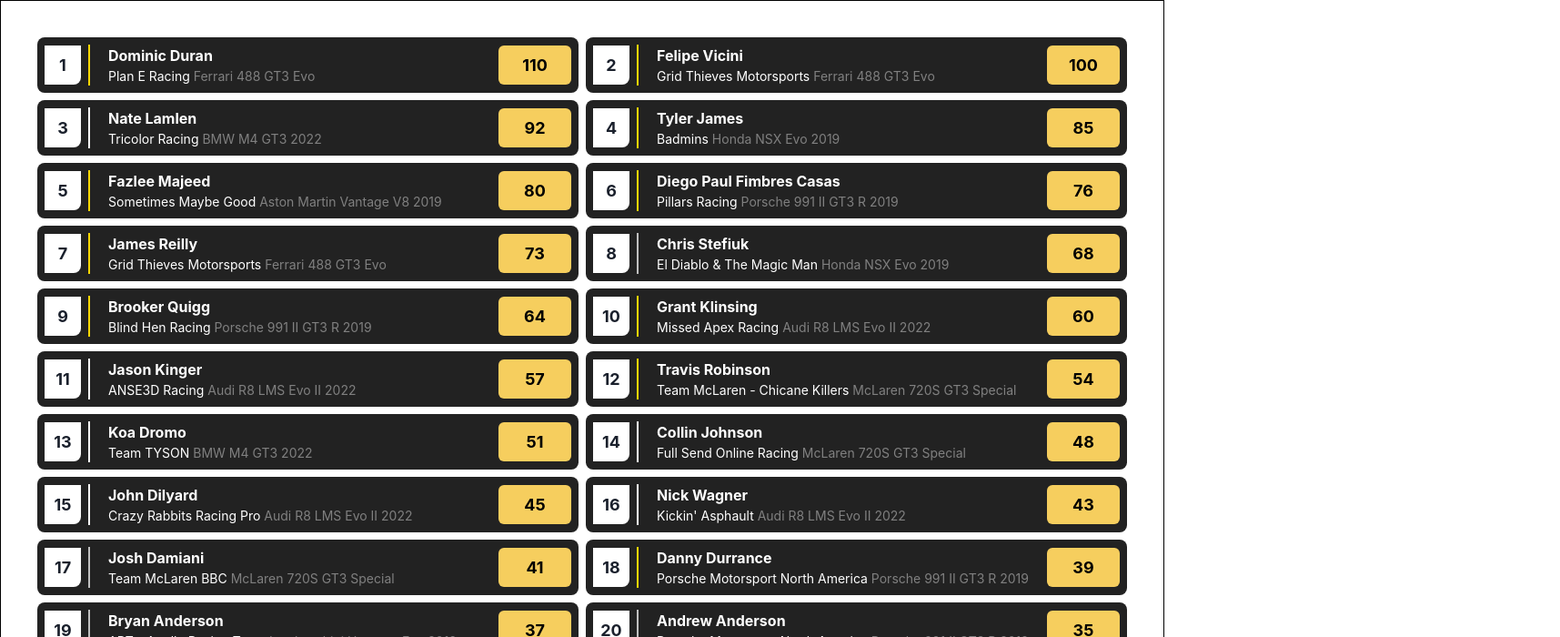
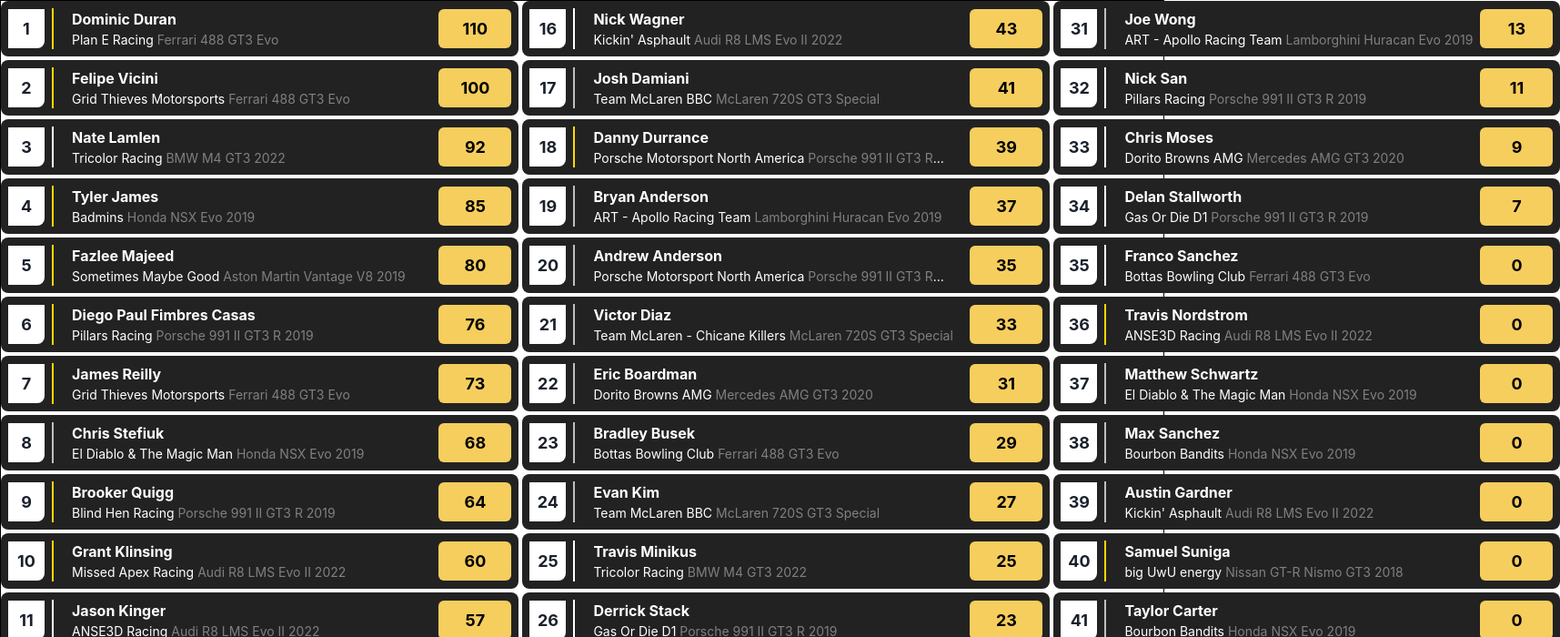
Before and after one commit to jarques/sra-standing, a Next.js app: page / in a window 1280 px wide. Shown: the top 700 px of the page at 91% size, 1715 px wide, since content can reach past the window. Built offline with nearby package versions, Linux system fonts and the light colour scheme.

Commit message:
Better grid

```diff
--- a/pages/index.js
+++ b/pages/index.js
@@ -1,6 +1,8 @@
 // pages/index.js
 import Head from 'next/head'
-import { Text, HStack, Stack, SimpleGrid } from '@chakra-ui/react'
+import { useRouter } from 'next/router'
+import { Box, Text, HStack, Stack, SimpleGrid, Grid, GridItem, Flex } from '@chakra-ui/react'
+
 const carList = {0: "Porsche 991 GT3",
            1: "Mercedes AMG GT3",
            2: "Ferrari 488 GT3",
@@ -45,16 +47,16 @@
 
 export default function Home(props) {
   const driver_standings = props['Driver Standings']
-  const num = '1'
   return (
     <Box height='1080px' border='1px solid #000'>
       <Head>
         <title>KindaCode.com</title>
       </Head>
-      <SimpleGrid p='10' columns='2' spacing={2}>
+      <Flex direction={'column'} wrap='wrap' height='1000px' width='1660px'>
       {driver_standings &&
         driver_standings.map((driver, i) => (
-          <HStack key={i} bgColor='#222222' p={'2'} rounded='lg'>
+
+          <HStack key={i} bgColor='#222222' p={'2'} rounded='lg' maxW='580px' mb='1' mr='1'>
             <Box
               bgColor="#FFF"
               width="40px"
@@ -67,7 +69,7 @@
             </Box>
             <Box flex='1' color='#fff' borderLeft='2px solid' borderColor={driver.class} pl='5'>
               <Text fontWeight={'bold'}>{driver.driver}</Text>
-              <Text fontSize={'sm'}>{driver.team} <Text fontSize={'sm'} as='span' color='grey'>{driver.car}</Text></Text>
+              <Text noOfLines={1} fontSize={'sm'}>{driver.team} <Text fontSize={'sm'} as='span' color='grey'>{driver.car}</Text></Text>
             </Box>
             <Box bgColor="#F6CE5E"
               width="80px"
@@ -78,12 +80,11 @@
               color='#000'>
                 <Text fontSize={'lg'} fontWeight='bold'>{driver.points}</Text>
             </Box>
-            {/* <Box bgColor={driver.class}>DIV</Box> */}
-            {/* <p> {driver.car} </p> */}
           </HStack>
+
         ))
       }
-      </SimpleGrid>
+      </Flex>
     </Box>
   )
 }
@@ -91,8 +92,10 @@
 // Fetching data from the JSON file
 import fsPromises from 'fs/promises';
 import path from 'path'
-import { Box } from '@chakra-ui/react'
-export async function getStaticProps() {
+
+
+export async function getServerSideProps() {
+
   const filePath = path.join(process.cwd(), 'data/standings_d1.json');
   const jsonData = await fsPromises.readFile(filePath);
   const objectData = JSON.parse(jsonData);
```
